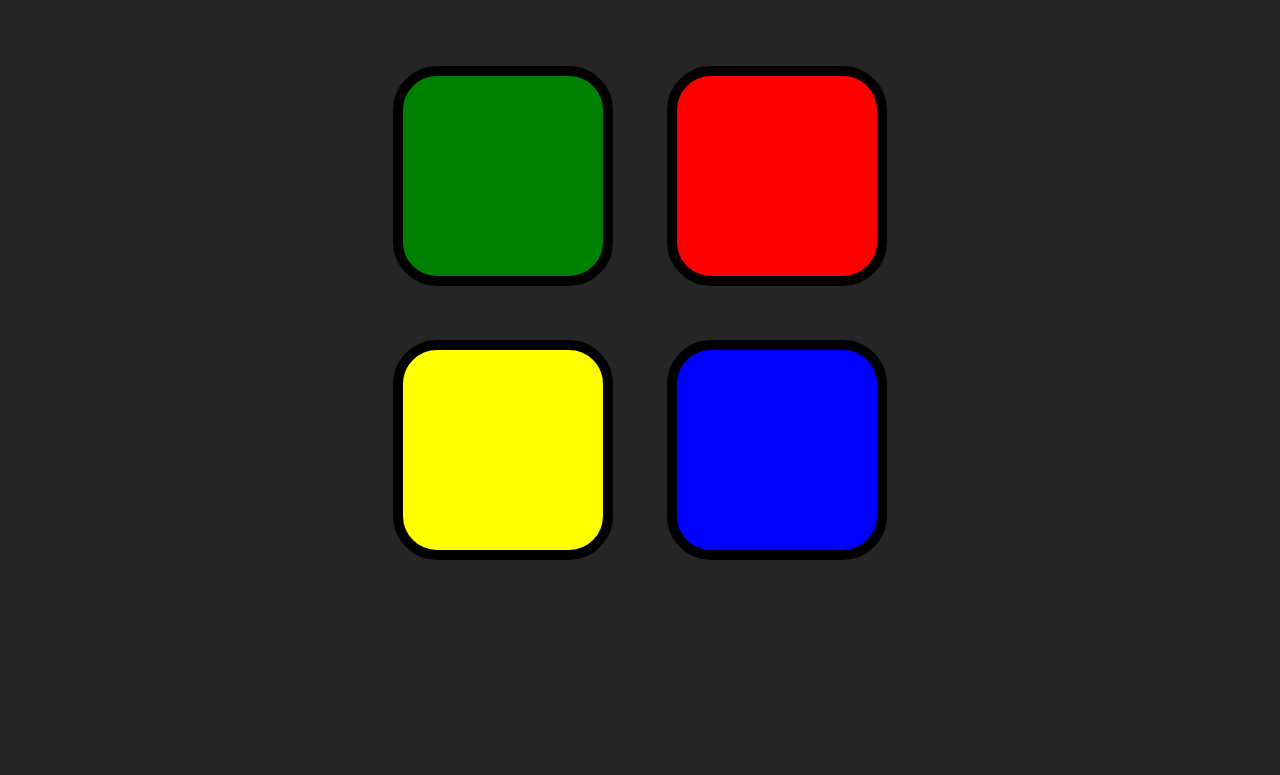
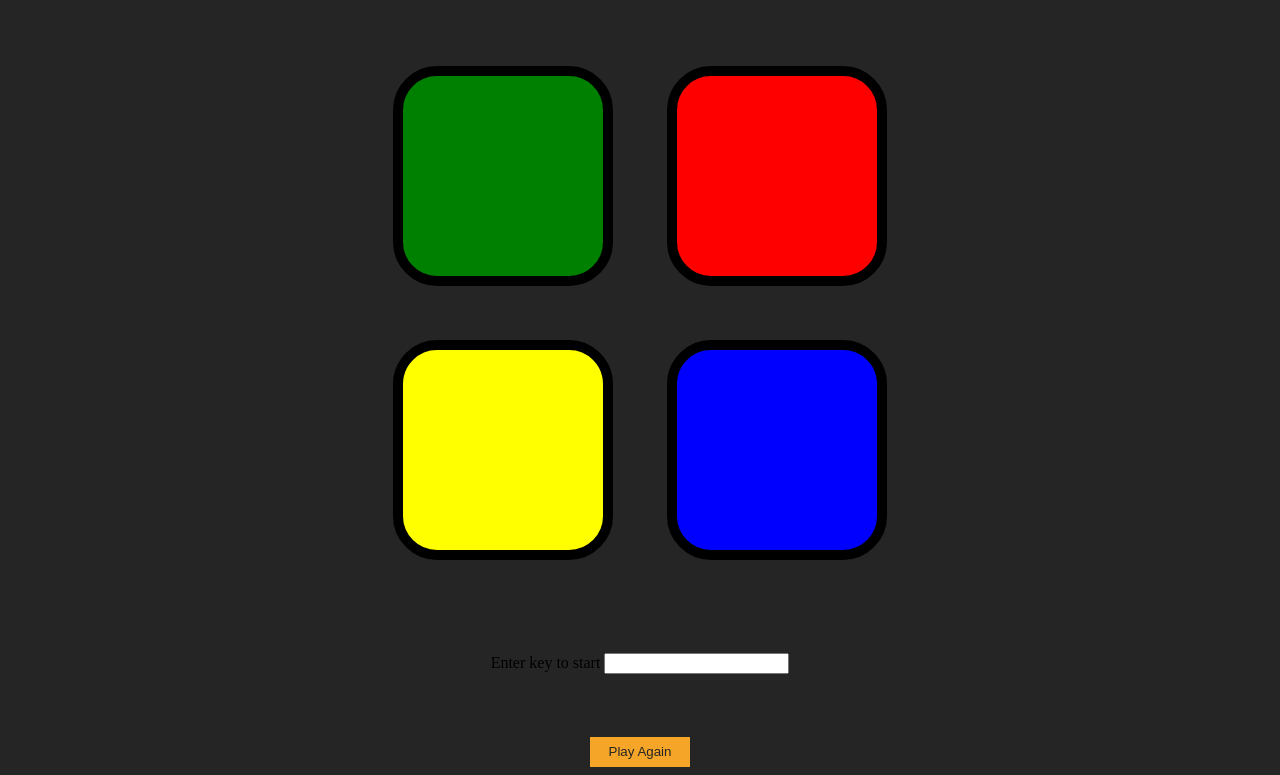
Before and after one commit to timibot/simon_game, a plain HTML site: page index.html in a window 1280 px wide. Shown: the part 133-908 px from the top of the page. Before the commit the page ends 800 px from the top, so only its background shows below. Drawn offline with Linux system fonts and the light colour scheme.

Commit message:
Update index.html

```diff
--- a/index.html
+++ b/index.html
@@ -36,6 +36,16 @@
 
   </div>
 
+  <div class="input">
+    <label for="name">Enter key to start</label>
+    <input type="text" name="name" id="name">
+  </div>
+
+  <div class = "Playagain">
+    <a href='index.html'><button class = "link" >Play Again</button></a>
+  </div>
+
+
 <script src="jquery-3.7.0.min.js"></script>
 <script src="game.js"></script>
 
```
